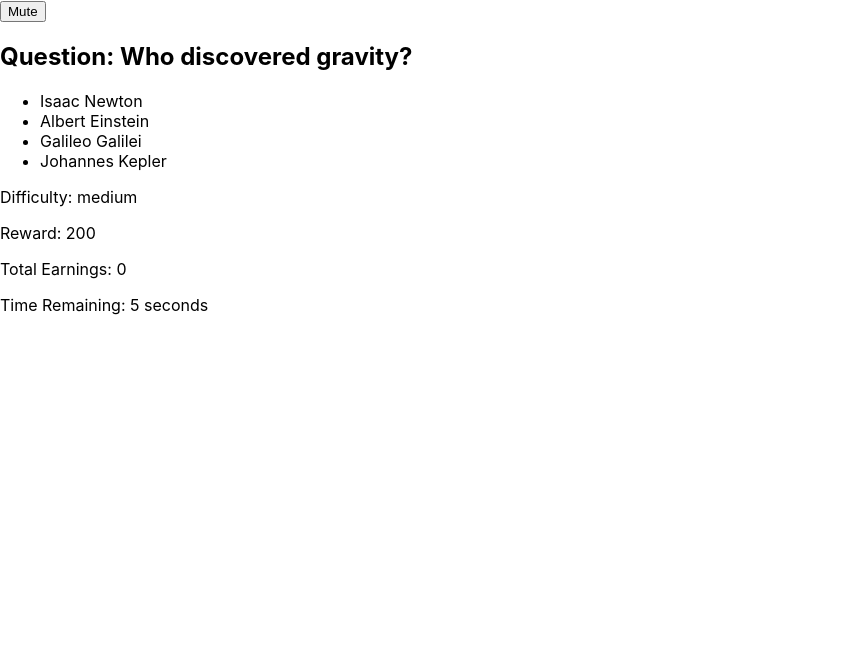
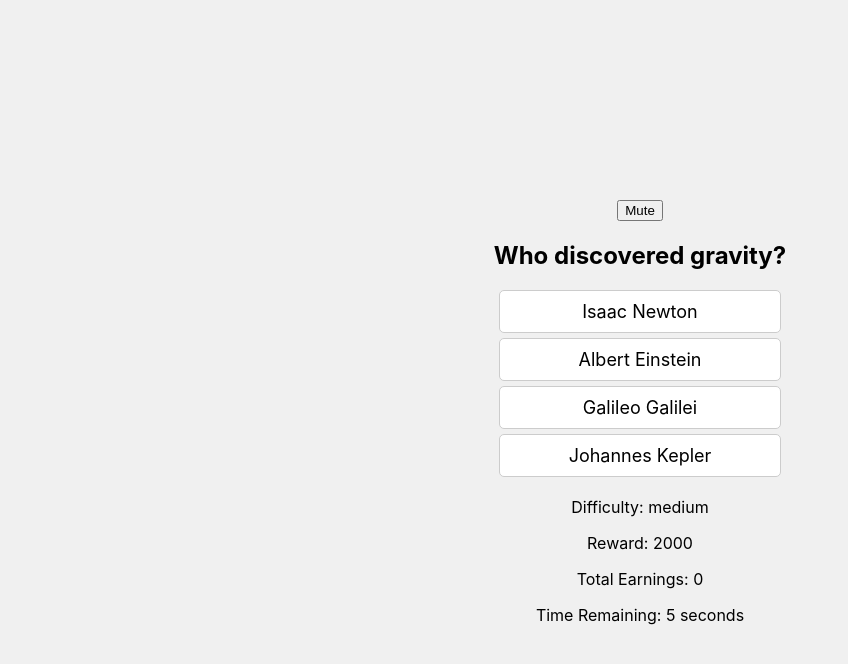
Before and after one commit to Sczeam/my-game-project, a React (Create React App) app: page /game in a window 1280 px wide. Shown: the top 664 px of the page, without its empty margins (0-848 px from the left). Built offline with nearby package versions, Linux system fonts and the light colour scheme.

Commit message:
making the game design neat and tidy

```diff
--- a/src/App.js
+++ b/src/App.js
@@ -4,6 +4,9 @@ import { BrowserRouter as Router, Route, Routes } from "react-router-dom";
 import MainMenu from "./components/MainMenu";
 import Game from "./components/Game";
 import Settings from "./components/Settings";
+import "./components/Game.css";
+import "./components/MainMenu.css";
+import "./components/Settings.css";
 
 function App() {
   // Define state for timer duration
--- /dev/null
+++ b/src/components/Game.css
@@ -0,0 +1,64 @@
+/* Game.css */
+.game-container {
+    display: flex;
+    flex-direction: column;
+    align-items: center;
+    justify-content: center;
+    height: 100vh;
+    padding: 20px;
+    background-color: #f0f0f0;
+  }
+
+  .game-over {
+    text-align: center;
+  }
+
+  .restart-button {
+    padding: 10px 20px;
+    margin-top: 20px;
+    font-size: 16px;
+    background-color: #4caf50;
+    color: #fff;
+    border: none;
+    border-radius: 5px;
+    cursor: pointer;
+    transition: background-color 0.3s;
+  }
+
+  .restart-button:hover {
+    background-color: #45a049;
+  }
+
+  .question-container {
+    text-align: center;
+  }
+
+  .question {
+    font-size: 24px;
+    margin-bottom: 20px;
+  }
+
+  .options {
+    list-style-type: none;
+    padding: 0;
+    margin: 0;
+  }
+
+  .option {
+    padding: 10px 20px;
+    margin: 5px;
+    font-size: 18px;
+    background-color: #fff;
+    border: 1px solid #ccc;
+    border-radius: 5px;
+    cursor: pointer;
+    transition: background-color 0.3s;
+  }
+
+  .option:hover {
+    background-color: #f0f0f0;
+  }
+
+  .game-stats {
+    margin-top: 20px;
+  }
--- a/src/components/Game.js
+++ b/src/components/Game.js
@@ -1,4 +1,3 @@
-// Game.js
 import React, { useState, useEffect } from "react";
 import quizData from "../quizData.json";
 import BackgroundMusic from "./BackgroundMusic";
@@ -21,6 +20,12 @@ const Game = ({ timerDuration }) => {
       startTimer();
     }
   }, [allQuestions]);
+
+  useEffect(() => {
+    if (totalEarnings >= 1000000) {
+      setGameOver(true);
+    }
+  }, [totalEarnings]);
 
   useEffect(() => {
     if (timerSeconds === 0) {
@@ -73,29 +78,37 @@ const Game = ({ timerDuration }) => {
   };
 
   return (
-    <div className="game">
+    <div className="game-container">
       {gameOver ? (
-        <div>
-          <h2>Game Over!</h2>
+        <div className="game-over">
+          <h2>{totalEarnings >= 1000000 ? "You Win!" : "Game Over!"}</h2>
           <p>Total Earnings: {totalEarnings}</p>
-          <button onClick={restartGame}>Restart Game</button>
+          <button className="restart-button" onClick={restartGame}>
+            Restart Game
+          </button>
         </div>
       ) : (
         currentQuestion && (
-          <div>
+          <div className="question-container">
             <BackgroundMusic />
-            <h2>Question: {currentQuestion.question}</h2>
-            <ul>
+            <h2 className="question">{currentQuestion.question}</h2>
+            <ul className="options">
               {currentQuestion.options.map((option, index) => (
-                <li key={index} onClick={() => handleAnswer(option)}>
+                <li
+                  key={index}
+                  className="option"
+                  onClick={() => handleAnswer(option)}
+                >
                   {option}
                 </li>
               ))}
             </ul>
-            <p>Difficulty: {currentQuestion.difficulty}</p>
-            <p>Reward: {currentQuestion.reward}</p>
-            <p>Total Earnings: {totalEarnings}</p>
-            <p>Time Remaining: {timerSeconds} seconds</p>
+            <div className="game-stats">
+              <p>Difficulty: {currentQuestion.difficulty}</p>
+              <p>Reward: {currentQuestion.reward}</p>
+              <p>Total Earnings: {totalEarnings}</p>
+              <p>Time Remaining: {timerSeconds} seconds</p>
+            </div>
           </div>
         )
       )}
--- a/src/quizData.json
+++ b/src/quizData.json
@@ -5,378 +5,378 @@
       "options": ["Paris", "London", "Berlin", "Madrid"],
       "correctAnswer": "Paris",
       "difficulty": "easy",
-      "reward": 100
+      "reward": 1000
     },
     {
       "question": "Which planet is known as the Red Planet?",
       "options": ["Mars", "Venus", "Jupiter", "Saturn"],
       "correctAnswer": "Mars",
       "difficulty": "easy",
-      "reward": 100
+      "reward": 1000
     },
     {
       "question": "What is the chemical symbol for water?",
       "options": ["H2O", "CO2", "O2", "H2SO4"],
       "correctAnswer": "H2O",
       "difficulty": "easy",
-      "reward": 100
+      "reward": 1000
     },
     {
       "question": "Who wrote \"To Kill a Mockingbird\"?",
       "options": ["Harper Lee", "Mark Twain", "Ernest Hemingway", "F. Scott Fitzgerald"],
       "correctAnswer": "Harper Lee",
       "difficulty": "easy",
-      "reward": 100
+      "reward": 1000
     },
     {
       "question": "What is the powerhouse of the cell?",
       "options": ["Nucleus", "Mitochondria", "Golgi Apparatus", "Endoplasmic Reticulum"],
       "correctAnswer": "Mitochondria",
       "difficulty": "easy",
-      "reward": 100
+      "reward": 1000
     },
     {
       "question": "Who painted the Mona Lisa?",
       "options": ["Leonardo da Vinci", "Michelangelo", "Vincent van Gogh", "Pablo Picasso"],
       "correctAnswer": "Leonardo da Vinci",
       "difficulty": "easy",
-      "reward": 100
+      "reward": 1000
     },
     {
       "question": "What is the largest mammal in the world?",
       "options": ["Elephant", "Blue Whale", "Giraffe", "Hippopotamus"],
       "correctAnswer": "Blue Whale",
       "difficulty": "easy",
-      "reward": 100
+      "reward": 1000
     },
     {
       "question": "What is the symbol for the chemical element gold?",
       "options": ["Au", "Ag", "Fe", "Pb"],
       "correctAnswer": "Au",
       "difficulty": "easy",
-      "reward": 100
+      "reward": 1000
     },
     {
       "question": "Which country is famous for its tulips?",
       "options": ["Netherlands", "Italy", "France", "Japan"],
       "correctAnswer": "Netherlands",
       "difficulty": "easy",
-      "reward": 100
+      "reward": 1000
     },
     {
       "question": "Who discovered penicillin?",
       "options": ["Alexander Fleming", "Louis Pasteur", "Jonas Salk", "Edward Jenner"],
       "correctAnswer": "Alexander Fleming",
       "difficulty": "easy",
-      "reward": 100
+      "reward": 1000
     },
     {
       "question": "What is the capital of Japan?",
       "options": ["Tokyo", "Beijing", "Seoul", "Bangkok"],
       "correctAnswer": "Tokyo",
       "difficulty": "easy",
-      "reward": 100
+      "reward": 1000
     },
     {
       "question": "What is the largest ocean on Earth?",
       "options": ["Pacific Ocean", "Atlantic Ocean", "Indian Ocean", "Arctic Ocean"],
       "correctAnswer": "Pacific Ocean",
       "difficulty": "easy",
-      "reward": 100
+      "reward": 1000
     },
     {
       "question": "Who wrote \"Romeo and Juliet\"?",
       "options": ["William Shakespeare", "Charles Dickens", "Jane Austen", "Emily Bronte"],
       "correctAnswer": "William Shakespeare",
       "difficulty": "easy",
-      "reward": 100
+      "reward": 1000
     },
     {
       "question": "What is the chemical symbol for iron?",
       "options": ["Fe", "Ir", "In", "Au"],
       "correctAnswer": "Fe",
       "difficulty": "easy",
-      "reward": 100
+      "reward": 1000
     },
     {
       "question": "Who painted the ceiling of the Sistine Chapel?",
       "options": ["Michelangelo", "Leonardo da Vinci", "Raphael", "Donatello"],
       "correctAnswer": "Michelangelo",
       "difficulty": "easy",
-      "reward": 100
+      "reward": 1000
     },
     {
       "question": "What is the capital of Australia?",
       "options": ["Canberra", "Sydney", "Melbourne", "Brisbane"],
       "correctAnswer": "Canberra",
       "difficulty": "easy",
-      "reward": 100
+      "reward": 1000
     },
     {
       "question": "What is the largest organ in the human body?",
       "options": ["Skin", "Liver", "Brain", "Heart"],
       "correctAnswer": "Skin",
       "difficulty": "easy",
-      "reward": 100
+      "reward": 1000
     },
     {
       "question": "Who developed the theory of relativity?",
       "options": ["Albert Einstein", "Isaac Newton", "Galileo Galilei", "Nikola Tesla"],
       "correctAnswer": "Albert Einstein",
       "difficulty": "easy",
-      "reward": 100
+      "reward": 1000
     },
     {
       "question": "Which gas is most abundant in Earth's atmosphere?",
       "options": ["Nitrogen", "Oxygen", "Carbon dioxide", "Helium"],
       "correctAnswer": "Nitrogen",
       "difficulty": "easy",
-      "reward": 100
+      "reward": 1000
     },
     {
       "question": "What is the boiling point of water in Celsius?",
       "options": ["100°C", "0°C", "212°C", "-273°C"],
       "correctAnswer": "100°C",
       "difficulty": "easy",
-      "reward": 100
+      "reward": 1000
     },
     {
       "question": "Who was the first man to walk on the moon?",
       "options": ["Neil Armstrong", "Buzz Aldrin", "Alan Shepard", "Yuri Gagarin"],
       "correctAnswer": "Neil Armstrong",
       "difficulty": "easy",
-      "reward": 100
+      "reward": 1000
     },
     {
       "question": "What is the chemical symbol for sodium?",
       "options": ["Na", "So", "No", "Ni"],
       "correctAnswer": "Na",
       "difficulty": "easy",
-      "reward": 100
+      "reward": 1000
     },
     {
       "question": "Who is the author of \"Harry Potter\" series?",
       "options": ["J.K. Rowling", "Stephenie Meyer", "George R.R. Martin", "J.R.R. Tolkien"],
       "correctAnswer": "J.K. Rowling",
       "difficulty": "easy",
-      "reward": 100
+      "reward": 1000
     },
     {
       "question": "What is the capital of Canada?",
       "options": ["Ottawa", "Toronto", "Vancouver", "Montreal"],
       "correctAnswer": "Ottawa",
       "difficulty": "easy",
-      "reward": 100
+      "reward": 1000
     },
     {
       "question": "Who discovered gravity?",
       "options": ["Isaac Newton", "Albert Einstein", "Galileo Galilei", "Johannes Kepler"],
       "correctAnswer": "Isaac Newton",
       "difficulty": "medium",
-      "reward": 200
+      "reward": 2000
       },
       {
       "question": "What is the largest desert in the world?",
       "options": ["Sahara Desert", "Arabian Desert", "Gobi Desert", "Antarctic Desert"],
       "correctAnswer": "Sahara Desert",
       "difficulty": "medium",
-      "reward": 200
+      "reward": 2000
       },
       {
       "question": "What is the chemical symbol for silver?",
       "options": ["Ag", "Si", "Sl", "Sr"],
       "correctAnswer": "Ag",
       "difficulty": "medium",
-      "reward": 200
+      "reward": 2000
       },
       {
       "question": "Who wrote The Great Gatsby?",
       "options": ["F. Scott Fitzgerald", "Ernest Hemingway", "Mark Twain", "Harper Lee"],
       "correctAnswer": "F. Scott Fitzgerald",
       "difficulty": "medium",
-      "reward": 200
+      "reward": 2000
       },
       {
       "question": "What is the smallest prime number?",
       "options": ["2", "1", "3", "0"],
       "correctAnswer": "2",
       "difficulty": "medium",
-      "reward": 200
+      "reward": 2000
       },
       {
       "question": "Which planet is known as the Morning Star?",
       "options": ["Venus", "Mars", "Mercury", "Jupiter"],
       "correctAnswer": "Venus",
       "difficulty": "medium",
-      "reward": 200
+      "reward": 2000
       },
       {
       "question": "What is the chemical symbol for carbon?",
       "options": ["C", "Ca", "Co", "Cr"],
       "correctAnswer": "C",
       "difficulty": "medium",
-      "reward": 200
+      "reward": 2000
       },
       {
       "question": "Who is the current President of the United States?",
       "options": ["Joe Biden", "Donald Trump", "Barack Obama", "George W. Bush"],
       "correctAnswer": "Joe Biden",
       "difficulty": "medium",
-      "reward": 200
+      "reward": 2000
       },
       {
       "question": "What is the capital of Brazil?",
       "options": ["Brasília", "Rio de Janeiro", "São Paulo", "Salvador"],
       "correctAnswer": "Brasília",
       "difficulty": "medium",
-      "reward": 200
+      "reward": 2000
       },
       {
       "question": "What is the main component of Earth's atmosphere?",
       "options": ["Nitrogen", "Oxygen", "Carbon dioxide", "Hydrogen"],
       "correctAnswer": "Nitrogen",
       "difficulty": "medium",
-      "reward": 200
+      "reward": 2000
       },
       {
       "question": "Who painted Starry Night?",
       "options": ["Vincent van Gogh", "Pablo Picasso", "Leonardo da Vinci", "Claude Monet"],
       "correctAnswer": "Vincent van Gogh",
       "difficulty": "medium",
-      "reward": 200
+      "reward": 2000
       },
       {
       "question": "What is the chemical symbol for helium?",
       "options": ["He", "H", "Hy", "Hm"],
       "correctAnswer": "He",
       "difficulty": "medium",
-      "reward": 200
+      "reward": 2000
       },
       {
       "question": "What is the largest bone in the human body?",
       "options": ["Femur", "Tibia", "Fibula", "Humerus"],
       "correctAnswer": "Femur",
       "difficulty": "medium",
-      "reward": 200
+      "reward": 2000
       },
       {
       "question": "Who wrote 1984?",
       "options": ["George Orwell", "Aldous Huxley", "Ray Bradbury", "J.D. Salinger"],
       "correctAnswer": "George Orwell",
       "difficulty": "medium",
-      "reward": 200
+      "reward": 2000
       },
       {
       "question": "What is the smallest unit of matter?",
       "options": ["Atom", "Molecule", "Electron", "Proton"],
       "correctAnswer": "Atom",
       "difficulty": "hard",
-      "reward": 300
+      "reward": 3000
       },
       {
       "question": "What is the capital of South Africa?",
       "options": ["Pretoria", "Cape Town", "Johannesburg", "Durban"],
       "correctAnswer": "Pretoria",
       "difficulty": "hard",
-      "reward": 300
+      "reward": 3000
       },
       {
       "question": "Who invented the telephone?",
       "options": ["Alexander Graham Bell", "Thomas Edison", "Nikola Tesla", "Guglielmo Marconi"],
       "correctAnswer": "Alexander Graham Bell",
       "difficulty": "hard",
-      "reward": 300
+      "reward": 3000
       },
       {
       "question": "What is the largest organ in the human body?",
       "options": ["Liver", "Brain", "Heart", "Skin"],
       "correctAnswer": "Skin",
       "difficulty": "hard",
-      "reward": 300
+      "reward": 3000
       },
       {
       "question": "Which country is known as the Land of the Rising Sun?",
       "options": ["Japan", "China", "India", "South Korea"],
       "correctAnswer": "Japan",
       "difficulty": "hard",
-      "reward": 300
+      "reward": 3000
       },
       {
       "question": "What is the chemical symbol for potassium?",
       "options": ["K", "P", "Pt", "Po"],
       "correctAnswer": "K",
       "difficulty": "hard",
-      "reward": 300
+      "reward": 3000
       },
       {
       "question": "Who was the first female Prime Minister of the United Kingdom?",
       "options": ["Margaret Thatcher", "Theresa May", "Indira Gandhi", "Angela Merkel"],
       "correctAnswer": "Margaret Thatcher",
       "difficulty": "hard",
-      "reward": 300
+      "reward": 3000
       },
       {
       "question": "What is the longest river in the world?",
       "options": ["Nile River", "Amazon River", "Yangtze River", "Mississippi River"],
       "correctAnswer": "Nile River",
       "difficulty": "hard",
-      "reward": 300
+      "reward": 3000
       },
       {
       "question": "Who was the first woman to win a Nobel Prize?",
       "options": ["Marie Curie", "Mother Teresa", "Rosalind Franklin", "Jane Goodall"],
       "correctAnswer": "Marie Curie",
       "difficulty": "hard",
-      "reward": 300
+      "reward": 3000
       },
       {
       "question": "What is the chemical symbol for mercury?",
       "options": ["Hg", "Me", "Ma", "Hy"],
       "correctAnswer": "Hg",
       "difficulty": "hard",
-      "reward": 300
+      "reward": 3000
       },
       {
         "question": "What is the capital of New Zealand?",
         "options": ["Wellington", "Auckland", "Sydney", "Christchurch"],
         "correctAnswer": "Wellington",
         "difficulty": "hard",
-        "reward": 300
+        "reward": 3000
         },
         {
           "question": "Who formulated the theory of evolution by natural selection?",
           "options": ["Charles Darwin", "Gregor Mendel", "Jean-Baptiste Lamarck", "Alfred Russel Wallace"],
           "correctAnswer": "Charles Darwin",
           "difficulty": "very hard",
-          "reward": 500
+          "reward": 5000
           },
           {
           "question": "What is the largest moon in the solar system?",
           "options": ["Ganymede", "Titan", "Callisto", "Io"],
           "correctAnswer": "Ganymede",
           "difficulty": "very hard",
-          "reward": 500
+          "reward": 5000
           },
           {
           "question": "Who discovered the first antibiotic?",
           "options": ["Alexander Fleming", "Louis Pasteur", "Joseph Lister", "Robert Koch"],
           "correctAnswer": "Alexander Fleming",
           "difficulty": "very hard",
-          "reward": 500
+          "reward": 5000
           },
           {
           "question": "What is the chemical symbol for tungsten?",
           "options": ["W", "Tu", "T", "Tw"],
           "correctAnswer": "W",
           "difficulty": "very hard",
-          "reward": 500
+          "reward": 5000
           },
           {
           "question": "Who is considered the father of modern physics?",
           "options": ["Isaac Newton", "Albert Einstein", "Niels Bohr", "Galileo Galilei"],
           "correctAnswer": "Albert Einstein",
           "difficulty": "very hard",
-          "reward": 500
+          "reward": 5000
           }
 
   ]
```
Also changed, not shown: src/components/MainMenu.css (added, +43 -0 lines), src/components/Settings.css (added, +41 -0 lines), src/components/Settings.js (+19 -20 lines).
